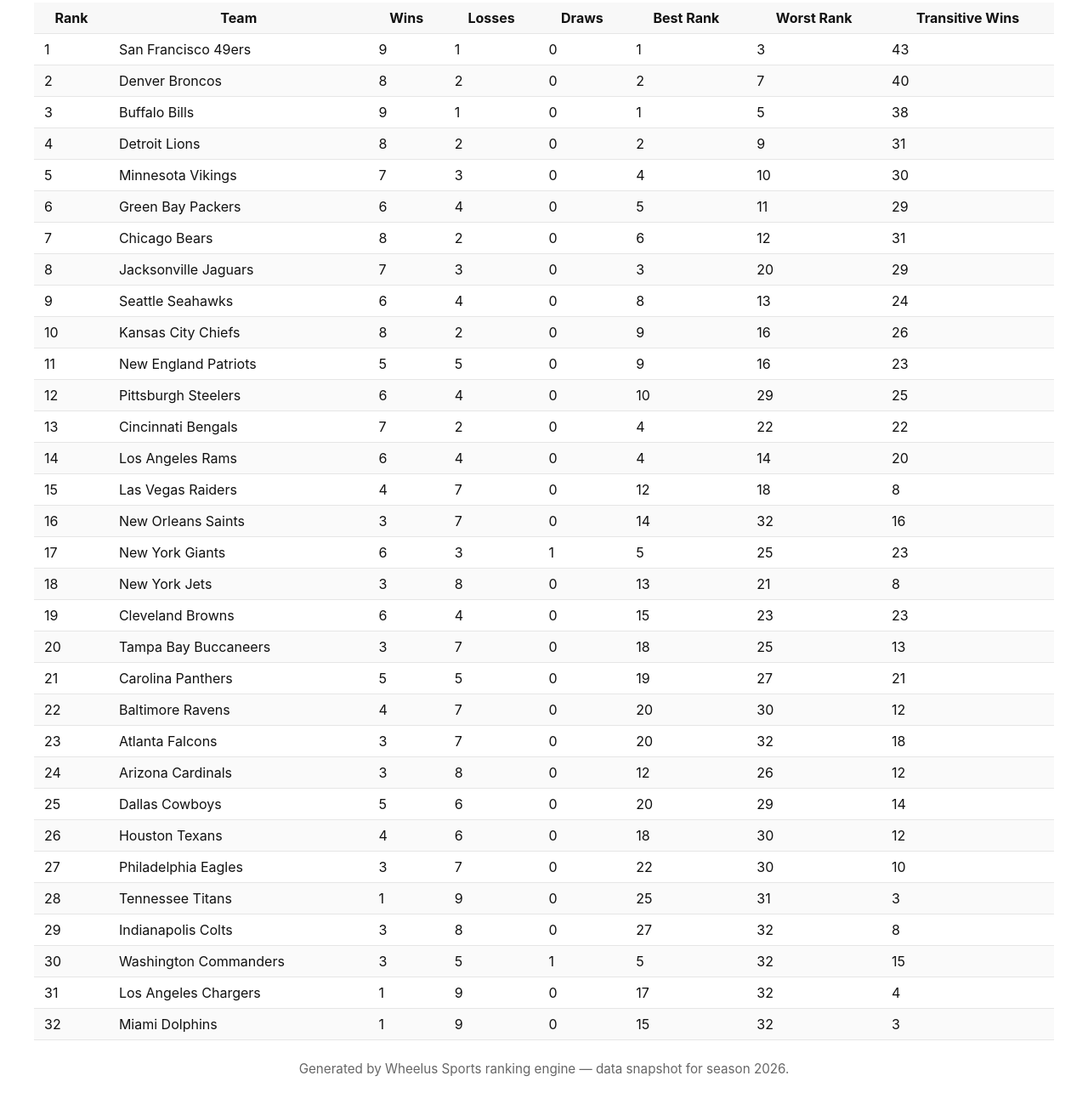
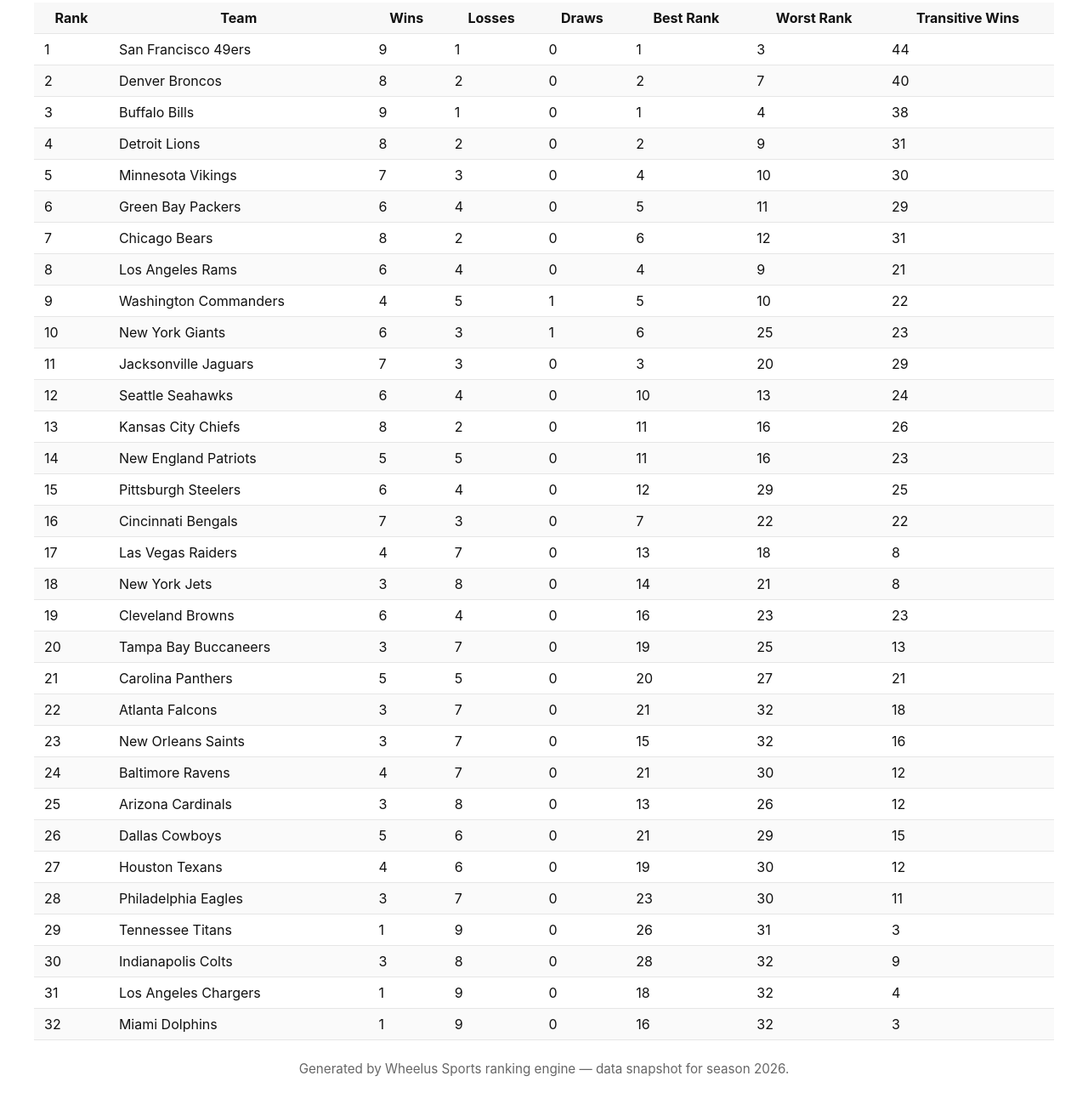
Before and after one commit to rwheelus/wheelus-sports, a plain HTML site: page NFL-2026-27.html in a window 1280 px wide. Shown: the part 468-1767 px from the top of the page at 85% size. Drawn offline with Linux system fonts and the light colour scheme.

Commit message:
NFL rankings updated for 2026 — 2026-11-24 07:21:58

```diff
--- a/NFL-2026-27.html
+++ b/NFL-2026-27.html
@@ -50,8 +50,8 @@
       <h1>NFL Ranking 2026-2027</h1>
 
       <!-- Last updated / Violations -->
-      <div class="meta">Last Updated: 2026-11-23 07:23:47 Central Standard Time</div>
-      <div class="violations">The finalized standings produced a solution with <strong>19</strong> ranking violations (19/162 = 11.73%).</div>
+      <div class="meta">Last Updated: 2026-11-24 07:21:57 Central Standard Time</div>
+      <div class="violations">The finalized standings produced a solution with <strong>19</strong> ranking violations (19/163 = 11.66%).</div>
 
       <div class="table-wrap">
         <table class="dataframe ranking-table">
@@ -76,7 +76,7 @@
       <td>0</td>
       <td>1</td>
       <td>3</td>
-      <td>43</td>
+      <td>44</td>
     </tr>
     <tr>
       <td>2</td>
@@ -95,7 +95,7 @@
       <td>1</td>
       <td>0</td>
       <td>1</td>
-      <td>5</td>
+      <td>4</td>
       <td>38</td>
     </tr>
     <tr>
@@ -140,6 +140,36 @@
     </tr>
     <tr>
       <td>8</td>
+      <td>Los Angeles Rams</td>
+      <td>6</td>
+      <td>4</td>
+      <td>0</td>
+      <td>4</td>
+      <td>9</td>
+      <td>21</td>
+    </tr>
+    <tr>
+      <td>9</td>
+      <td>Washington Commanders</td>
+      <td>4</td>
+      <td>5</td>
+      <td>1</td>
+      <td>5</td>
+      <td>10</td>
+      <td>22</td>
+    </tr>
+    <tr>
+      <td>10</td>
+      <td>New York Giants</td>
+      <td>6</td>
+      <td>3</td>
+      <td>1</td>
+      <td>6</td>
+      <td>25</td>
+      <td>23</td>
+    </tr>
+    <tr>
+      <td>11</td>
       <td>Jacksonville Jaguars</td>
       <td>7</td>
       <td>3</td>
@@ -149,94 +179,64 @@
       <td>29</td>
     </tr>
     <tr>
-      <td>9</td>
+      <td>12</td>
       <td>Seattle Seahawks</td>
       <td>6</td>
       <td>4</td>
       <td>0</td>
-      <td>8</td>
+      <td>10</td>
       <td>13</td>
       <td>24</td>
     </tr>
     <tr>
-      <td>10</td>
+      <td>13</td>
       <td>Kansas City Chiefs</td>
       <td>8</td>
       <td>2</td>
       <td>0</td>
-      <td>9</td>
+      <td>11</td>
       <td>16</td>
       <td>26</td>
     </tr>
     <tr>
-      <td>11</td>
+      <td>14</td>
       <td>New England Patriots</td>
       <td>5</td>
       <td>5</td>
       <td>0</td>
-      <td>9</td>
+      <td>11</td>
       <td>16</td>
       <td>23</td>
     </tr>
     <tr>
-      <td>12</td>
+      <td>15</td>
       <td>Pittsburgh Steelers</td>
       <td>6</td>
       <td>4</td>
       <td>0</td>
-      <td>10</td>
+      <td>12</td>
       <td>29</td>
       <td>25</td>
     </tr>
     <tr>
-      <td>13</td>
+      <td>16</td>
       <td>Cincinnati Bengals</td>
       <td>7</td>
-      <td>2</td>
+      <td>3</td>
       <td>0</td>
-      <td>4</td>
+      <td>7</td>
       <td>22</td>
       <td>22</td>
     </tr>
     <tr>
-      <td>14</td>
-      <td>Los Angeles Rams</td>
-      <td>6</td>
-      <td>4</td>
-      <td>0</td>
-      <td>4</td>
-      <td>14</td>
-      <td>20</td>
-    </tr>
-    <tr>
-      <td>15</td>
+      <td>17</td>
       <td>Las Vegas Raiders</td>
       <td>4</td>
       <td>7</td>
       <td>0</td>
-      <td>12</td>
+      <td>13</td>
       <td>18</td>
       <td>8</td>
-    </tr>
-    <tr>
-      <td>16</td>
-      <td>New Orleans Saints</td>
-      <td>3</td>
-      <td>7</td>
-      <td>0</td>
-      <td>14</td>
-      <td>32</td>
-      <td>16</td>
-    </tr>
-    <tr>
-      <td>17</td>
-      <td>New York Giants</td>
-      <td>6</td>
-      <td>3</td>
-      <td>1</td>
-      <td>5</td>
-      <td>25</td>
-      <td>23</td>
     </tr>
     <tr>
       <td>18</td>
@@ -244,7 +244,7 @@
       <td>3</td>
       <td>8</td>
       <td>0</td>
-      <td>13</td>
+      <td>14</td>
       <td>21</td>
       <td>8</td>
     </tr>
@@ -254,7 +254,7 @@
       <td>6</td>
       <td>4</td>
       <td>0</td>
-      <td>15</td>
+      <td>16</td>
       <td>23</td>
       <td>23</td>
     </tr>
@@ -264,7 +264,7 @@
       <td>3</td>
       <td>7</td>
       <td>0</td>
-      <td>18</td>
+      <td>19</td>
       <td>25</td>
       <td>13</td>
     </tr>
@@ -274,99 +274,99 @@
       <td>5</td>
       <td>5</td>
       <td>0</td>
-      <td>19</td>
+      <td>20</td>
       <td>27</td>
       <td>21</td>
     </tr>
     <tr>
       <td>22</td>
+      <td>Atlanta Falcons</td>
+      <td>3</td>
+      <td>7</td>
+      <td>0</td>
+      <td>21</td>
+      <td>32</td>
+      <td>18</td>
+    </tr>
+    <tr>
+      <td>23</td>
+      <td>New Orleans Saints</td>
+      <td>3</td>
+      <td>7</td>
+      <td>0</td>
+      <td>15</td>
+      <td>32</td>
+      <td>16</td>
+    </tr>
+    <tr>
+      <td>24</td>
       <td>Baltimore Ravens</td>
       <td>4</td>
       <td>7</td>
       <td>0</td>
-      <td>20</td>
+      <td>21</td>
       <td>30</td>
       <td>12</td>
     </tr>
     <tr>
-      <td>23</td>
-      <td>Atlanta Falcons</td>
-      <td>3</td>
-      <td>7</td>
-      <td>0</td>
-      <td>20</td>
-      <td>32</td>
-      <td>18</td>
-    </tr>
-    <tr>
-      <td>24</td>
+      <td>25</td>
       <td>Arizona Cardinals</td>
       <td>3</td>
       <td>8</td>
       <td>0</td>
-      <td>12</td>
+      <td>13</td>
       <td>26</td>
       <td>12</td>
     </tr>
     <tr>
-      <td>25</td>
+      <td>26</td>
       <td>Dallas Cowboys</td>
       <td>5</td>
       <td>6</td>
       <td>0</td>
-      <td>20</td>
+      <td>21</td>
       <td>29</td>
-      <td>14</td>
+      <td>15</td>
     </tr>
     <tr>
-      <td>26</td>
+      <td>27</td>
       <td>Houston Texans</td>
       <td>4</td>
       <td>6</td>
       <td>0</td>
-      <td>18</td>
+      <td>19</td>
       <td>30</td>
       <td>12</td>
     </tr>
     <tr>
-      <td>27</td>
+      <td>28</td>
       <td>Philadelphia Eagles</td>
       <td>3</td>
       <td>7</td>
       <td>0</td>
-      <td>22</td>
+      <td>23</td>
       <td>30</td>
-      <td>10</td>
+      <td>11</td>
     </tr>
     <tr>
-      <td>28</td>
+      <td>29</td>
       <td>Tennessee Titans</td>
       <td>1</td>
       <td>9</td>
       <td>0</td>
-      <td>25</td>
+      <td>26</td>
       <td>31</td>
       <td>3</td>
     </tr>
     <tr>
-      <td>29</td>
+      <td>30</td>
       <td>Indianapolis Colts</td>
       <td>3</td>
       <td>8</td>
       <td>0</td>
-      <td>27</td>
+      <td>28</td>
       <td>32</td>
-      <td>8</td>
-    </tr>
-    <tr>
-      <td>30</td>
-      <td>Washington Commanders</td>
-      <td>3</td>
-      <td>5</td>
-      <td>1</td>
-      <td>5</td>
-      <td>32</td>
-      <td>15</td>
+      <td>9</td>
     </tr>
     <tr>
       <td>31</td>
@@ -374,7 +374,7 @@
       <td>1</td>
       <td>9</td>
       <td>0</td>
-      <td>17</td>
+      <td>18</td>
       <td>32</td>
       <td>4</td>
     </tr>
@@ -384,7 +384,7 @@
       <td>1</td>
       <td>9</td>
       <td>0</td>
-      <td>15</td>
+      <td>16</td>
       <td>32</td>
       <td>3</td>
     </tr>
```
